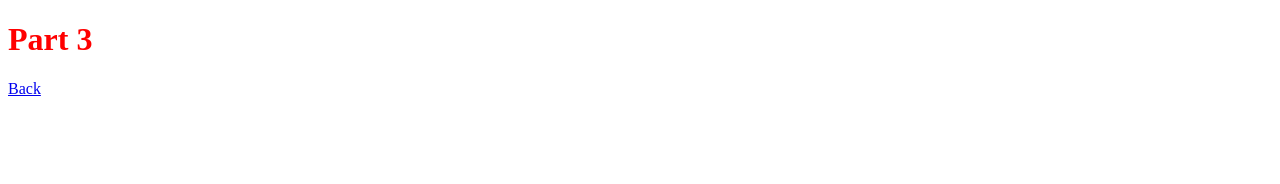
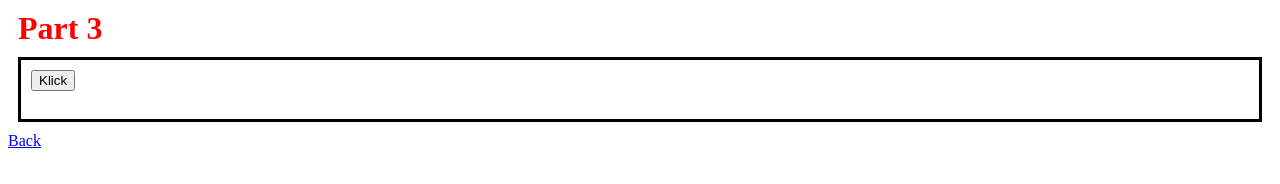
Before and after one commit to daFischer/HtmlTest, a plain HTML site: page part3.html in a window 1280 px wide. Drawn offline with Linux system fonts and the light colour scheme.

Commit message:
comments
in part 3

```diff
--- /dev/null
+++ b/comments.js
@@ -0,0 +1,27 @@
+var buttonid = 0;
+
+function addComment(i) {
+	buttonid +=1;
+
+	// create a new div and fill it with a new button
+	var div = document.createElement('DIV');
+	div.innerHTML = '<button id="button' + buttonid + '" type="button" onclick="addComment(' + buttonid + ')">Klick</button><br><br>';
+
+	// insert the new div into the clicked button's parent-div
+	var p = document.getElementById("button" + i ).parentElement;
+	p.appendChild(div);
+
+	// depth rises by 1
+	var fb=parseInt(p.getAttribute("fizzbuzz"));
+	fb +=1;
+	div.setAttribute("fizzbuzz", fb);
+
+	// divs in every second depths are gray
+	if (fb % 2 == 0) {
+		div.style.backgroundColor = "gray";
+	}
+	else {
+		div.style.backgroundColor = "white";
+	}
+
+}
--- a/part3.html
+++ b/part3.html
@@ -1,9 +1,30 @@
 <!DOCTYPE html>
 
 <html>
+<head>
+	<style type="text/css">
+		h1 {
+			margin:10px;
+
+		}
+		div {
+			border-style:solid;
+			margin:10px;
+			padding:10px;
+
+		}
+
+	</style>
+
+
+</head>
 <body>
+	<script type="text/javascript" src="comments.js"></script>
+
 
 	<h1 style="color:red"> Part 3 </h1>
+
+	<div fizzbuzz="1"><button id="button0" type="button" onclick="addComment(0)">Klick</button><br><br></div>
 
 	<a href="index.html"> Back </a>
 
```
Also changed, not shown: index.html (+3 -1 lines).
